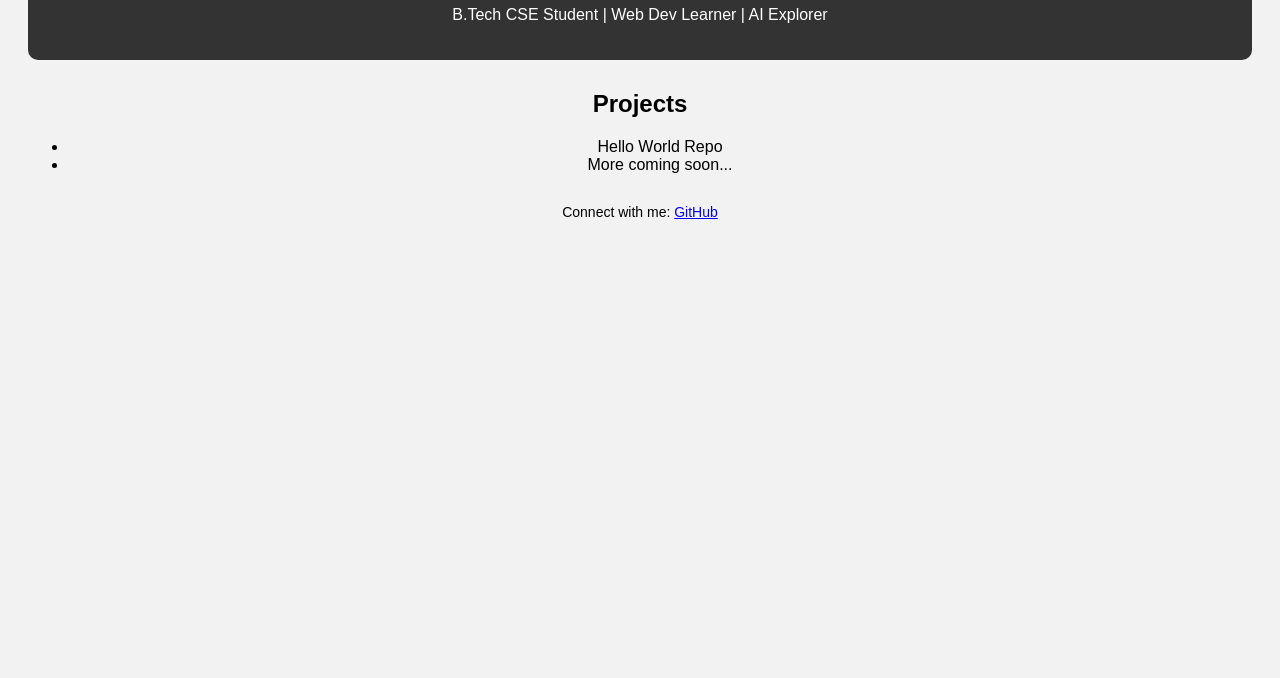
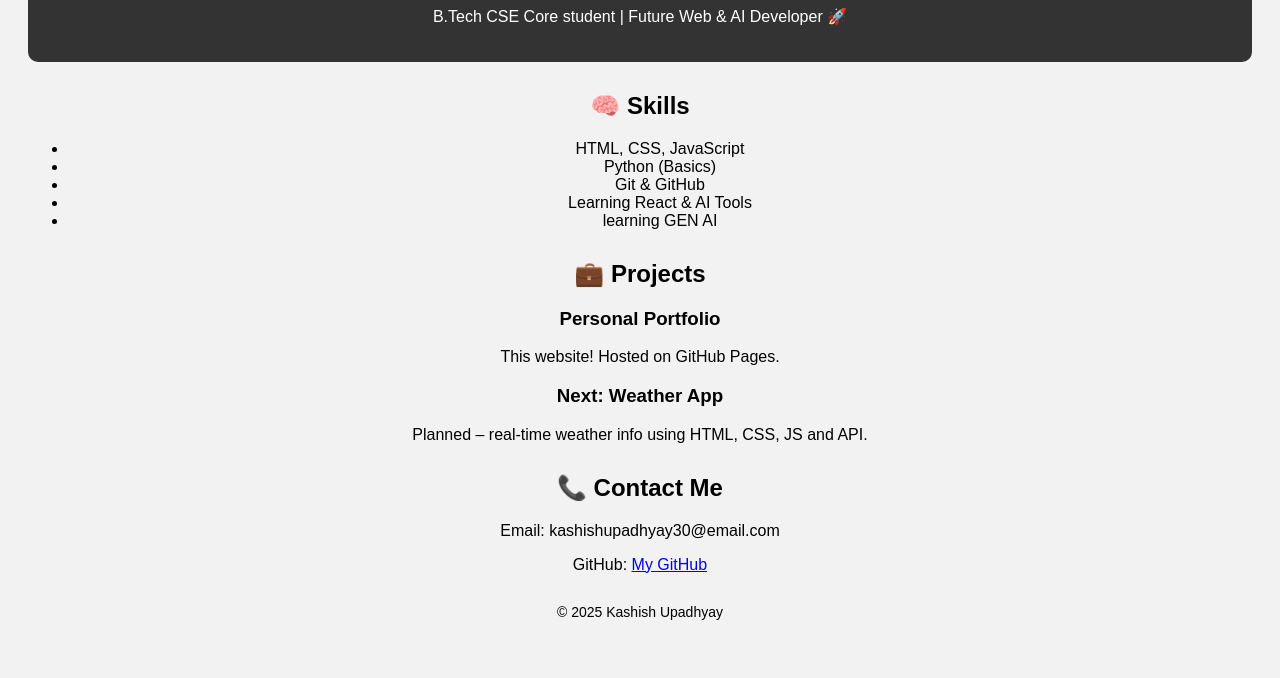
Before and after one commit to KashishUpadhyay30/portfolio, a plain HTML site: page index.html in a window 1280 px wide. Shown: the part 122-800 px from the top of the page. Drawn offline with Linux system fonts and the light colour scheme.

Commit message:
index.html

```diff
--- a/index.html
+++ b/index.html
@@ -1,28 +1,48 @@
-<!-- index.html -->
 <!DOCTYPE html>
 <html lang="en">
 <head>
   <meta charset="UTF-8" />
   <meta name="viewport" content="width=device-width, initial-scale=1.0" />
-  <title>Kashish's Portfolio</title>
+  <title>Kashish | Portfolio</title>
   <link rel="stylesheet" href="style.css" />
 </head>
 <body>
   <header>
-    <h1>Hello, I'm Kashish</h1>
-    <p>B.Tech CSE Student | Web Dev Learner | AI Explorer</p>
+    <h1>Hi, I'm Kashish 👋</h1>
+    <p>B.Tech CSE Core student | Future Web & AI Developer 🚀</p>
   </header>
 
-  <section>
-    <h2>Projects</h2>
+  <section id="skills">
+    <h2>🧠 Skills</h2>
     <ul>
-      <li>Hello World Repo</li>
-      <li>More coming soon...</li>
+      <li>HTML, CSS, JavaScript</li>
+      <li>Python (Basics)</li>
+      <li>Git & GitHub</li>
+      <li>Learning React & AI Tools</li>
+      <li>learning GEN AI</li>
     </ul>
   </section>
 
+  <section id="projects">
+    <h2>💼 Projects</h2>
+    <div class="project">
+      <h3>Personal Portfolio</h3>
+      <p>This website! Hosted on GitHub Pages.</p>
+    </div>
+    <div class="project">
+      <h3>Next: Weather App</h3>
+      <p>Planned – real-time weather info using HTML, CSS, JS and API.</p>
+    </div>
+  </section>
+
+  <section id="contact">
+    <h2>📞 Contact Me</h2>
+    <p>Email: kashishupadhyay30@email.com</p>
+    <p>GitHub: <a href="https://github.com/KashishUpadhyay30">My GitHub</a></p>
+  </section>
+
   <footer>
-    <p>Connect with me: <a href="https://github.com/KashishUpadhyay30">GitHub</a></p>
+    <p>© 2025 Kashish Upadhyay</p>
   </footer>
 </body>
 </html>
```
